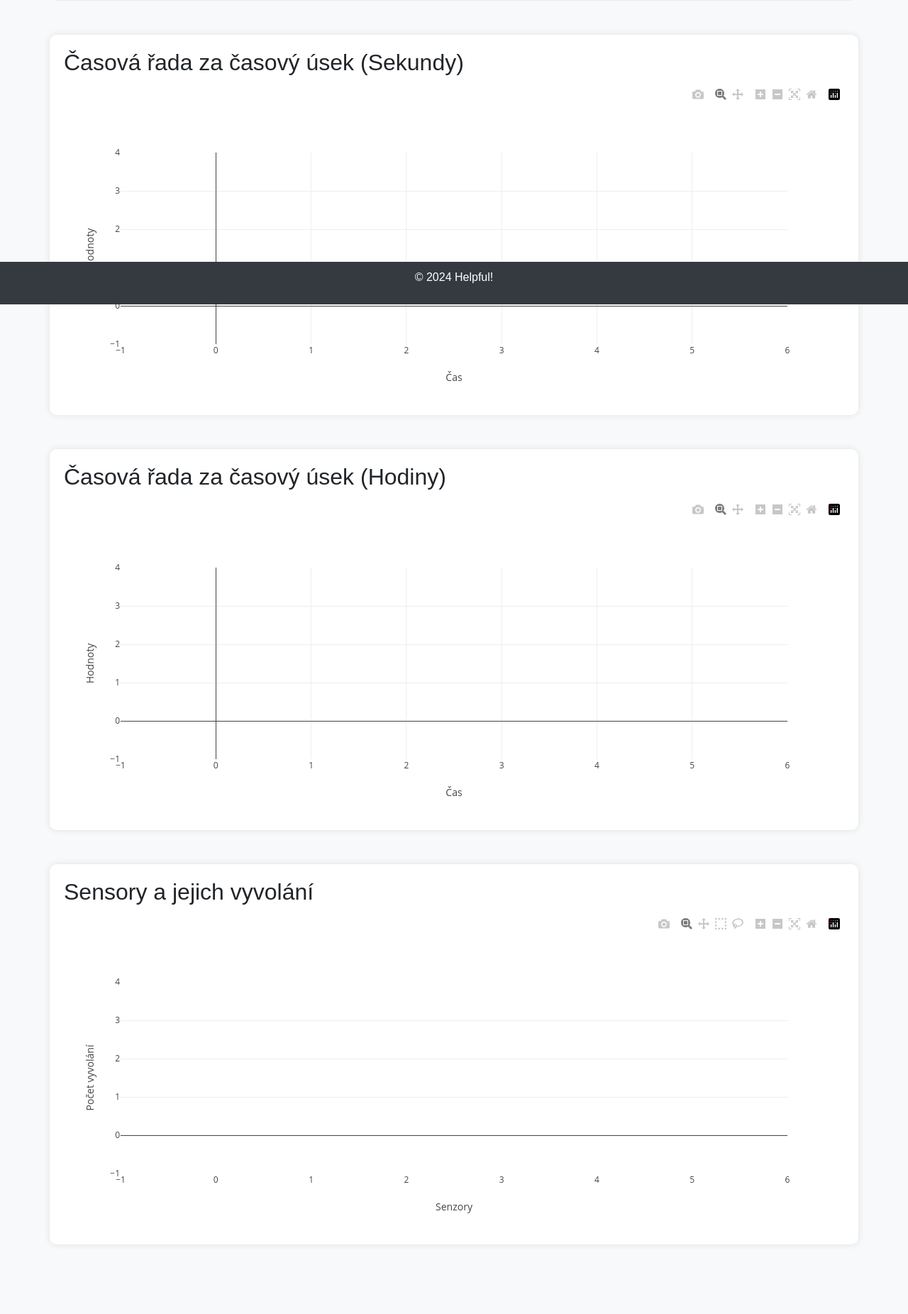
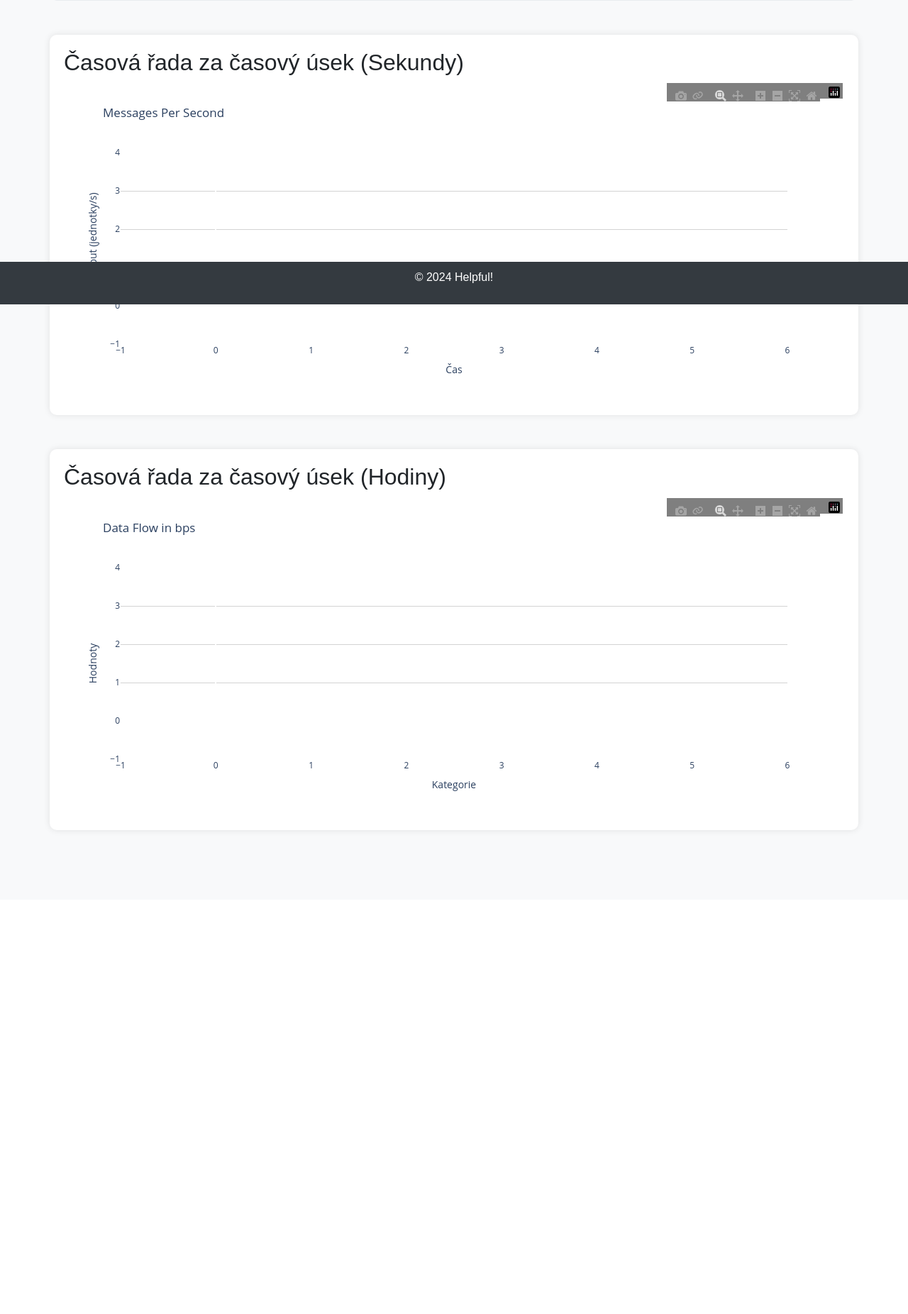
Before and after one commit to Matav5/Hackithon24, a Flask app: page / in a window 1280 px wide. Shown: the part 371-2223 px from the top of the page at 71% size. After the commit the page ends 1544 px from the top, so only its background shows below. Run offline with Flask 3, Linux system fonts and the light colour scheme; data that the repository does not hold is empty; some libraries are stand-ins or nearby versions.

Commit message:
Get this thing out

```diff
--- a/main.py
+++ b/main.py
@@ -6,7 +6,7 @@ from grafy import grafy
 import data.zpracovani as zprac
 from datetime import timedelta,timezone,datetime
 import sys
-
+import json
 app = Flask(__name__)
 
 sensors = ["sensor1", "sensor2", "sensor3", "sensor4", "sensor5", "sensor6"]
@@ -35,10 +35,18 @@ def update_data(od=None):
 
 @app.route('/api/data', methods=['GET'])
 def api_data():
+
     date = request.args.get('date')
 
+    print(date)
+    if date is None:
+        return "Ne"
+
+    date = datetime.fromisoformat(date)
+
     messages_per_second, data_flow_bps, events_per_sensor = update_data(date)
-
+    print(messages_per_second.size)
+    print(data_flow_bps.size)
     return {
         'plot_in_time_s': messages_per_second.to_json(),
         'plot_in_time_h': data_flow_bps.to_json(),
@@ -51,7 +59,7 @@ def home():
     messages_per_second, data_flow_bps, events_per_sensor = update_data()
 
 
-    plot_in_time_s = grafy.scatter_plot(messages_per_second["timestamp"], messages_per_second["messages_per_second"], 'Messages Per Second').to_html(full_html=False)
+    plot_in_time_s = grafy.time_series_chart(messages_per_second["timestamp"], messages_per_second["messages_per_second"], 'Messages Per Second').to_html(full_html=False)
     plot_in_time_h = grafy.area_chart(data_flow_bps["timestamp"], data_flow_bps["throughput_per_second"], 'Data Flow in bps').to_html(full_html=False)
     plot_bar_sensor = grafy.bar_chart(events_per_sensor["timestamp"],events_per_sensor["messages_per_second"], 'Events Per Sensor').to_html(full_html=False)
 
--- a/templates/home.html
+++ b/templates/home.html
@@ -16,37 +16,21 @@
     <div class="row justify-content-center">
         <div class="col-md-12 mb-5" style="background-color: #ffffff; padding: 20px; border-radius: 10px; margin-bottom: 20px; box-shadow: 0px 0px 10px rgba(0,0,0,0.1);">
             <h2>Časová řada za časový úsek (Sekundy)</h2>
-            <div id="plot_in_time_s"></div>
+            <div id="plot_in_time_s">{{ plot_in_time_s|safe }}</div>
         </div>
         <div class="col-md-12 mb-5" style="background-color: #ffffff; padding: 20px; border-radius: 10px; margin-bottom: 20px; box-shadow: 0px 0px 10px rgba(0,0,0,0.1);">
             <h2>Časová řada za časový úsek (Hodiny)</h2>
-            <div id="plot_in_time_h"></div>
+            <div id="plot_in_time_h">{{ plot_in_time_h|safe }}</div>
         </div>
-        <div class="col-md-12 mb-5" style="background-color: #ffffff; padding: 20px; border-radius: 10px; box-shadow: 0px 0px 10px rgba(0,0,0,0.1);">
-            <h2>Sensory a jejich vyvolání</h2>
-            <div id="plot_bar_sensor"></div>
-        </div>
+
     </div>
 </div>
 
 <script src="https://cdn.plot.ly/plotly-latest.min.js"></script>
 <script>
-    var posledniCasUpdatu;
-    function fetchData() {
-        posledniCasUpdatu = new Date();
-        fetch('/api/data?date=' + posledniCasUpdatu.toISOString())
-            .then(response => response.json())
-            .then(data => {
-                console.log(data);
-                Plotly.newPlot('plot_in_time_s', data.plot_in_time_s);
-                Plotly.newPlot('plot_in_time_h', data.plot_in_time_h);
-                Plotly.newPlot('plot_bar_sensor', data.plot_bar_sensor);
-                posledniCasUpdatu => data.datum
-            })
-            .catch(error => console.error('Error fetching data:', error));
-    }
-const WINDOW_SIZE = 35;
-document.addEventListener('DOMContentLoaded', function() {
+
+    const WINDOW_SIZE = 35;
+    document.addEventListener('DOMContentLoaded', function() {
     // Inicializace grafů
     var initialDataS = [{y: [], type: 'scatter', mode: 'lines+markers', marker: {color: 'blue'}}];
     var initialDataH = [{y: [], type: 'scatter', mode: 'lines+markers', marker: {color: 'green'}}];
@@ -78,30 +62,46 @@ document.addEventListener('DOMContentLoaded', function() {
         yaxis: { title: 'Počet vyvolání' }
     };
 
-    Plotly.newPlot('plot_in_time_s', initialDataS, layoutS);
+    /*Plotly.newPlot('plot_in_time_s', initialDataS, layoutS);
     Plotly.newPlot('plot_in_time_h', initialDataH, layoutH);
     Plotly.newPlot('plot_bar_sensor', initialDataSensor, layoutSensor);
-
+*/
     // Pravidelné volání fetchData
-    setInterval(fetchData, 5000);
+ //  setInterval(fetchData, 5000);
 });
+var posledniCasUpdatu;
 
 function fetchData() {
-    fetch('/api/data')
+    posledniCasUpdatu = new Date()
+    fetch('/api/data?date=' + posledniCasUpdatu.toISOString())
         .then(response => response.json())
         .then(data => {
             // Kontrola, zda jsou elementy grafů inicializovány
             if (Plotly.d3.select('#plot_in_time_s').node() &&
                 Plotly.d3.select('#plot_in_time_h').node() &&
-                Plotly.d3.select('#plot_bar_sensor').node()) {
+                Plotly.d3.select('#plot_bar_sensor').node())
+                {
                 // Kontrola, zda data jsou ve správném formátu
-                if (Array.isArray(data.plot_in_time_s) &&
-                    Array.isArray(data.plot_in_time_h) &&
-                    Array.isArray(data.plot_bar_sensor)) {
-                    Plotly.extendTraces('plot_in_time_s', { y: [data.plot_in_time_s] }, [0]);
-                    Plotly.extendTraces('plot_in_time_h', { y: [data.plot_in_time_h] }, [0]);
-                    Plotly.extendTraces('plot_bar_sensor', { y: [data.plot_bar_sensor] }, [0]);
+                plot_in_time_s = JSON.parse(data.plot_in_time_s)
+                plot_in_time_h = JSON.parse(data.plot_in_time_h)
+                plot_bar_sensor = JSON.parse(data.plot_bar_sensor)
+                    console.log(plot_in_time_s);
+                    console.log(plot_in_time_h);
+                    console.log(plot_bar_sensor );
+                    Plotly.extendTraces('plot_in_time_s', {
+                        x: plot_in_time_s.timestamp,
+                        y: plot_in_time_s.messages_per_second
+                    }, [0]);
 
+                    Plotly.extendTraces('plot_in_time_h', {
+                        x:  plot_in_time_h.timestamp,
+                        y: plot_in_time_h.throughput_per_second
+                    }, [0]);
+
+                    Plotly.extendTraces('plot_bar_sensor', {
+                        x: plot_bar_sensor.timestamp,
+                        y: plot_bar_sensor.messages_per_second
+                    }, [0]);
                     // Get current data length
                     let currentLength = Plotly.d3.select('#plot_in_time_s').node().data[0].y.length;
 
@@ -122,9 +122,9 @@ function fetchData() {
                                 range: [currentLength - WINDOW_SIZE, currentLength]
                             }
                         });
-                    }
-                } else {
-                    console.error('Data is not in array format');
+
+                    posledniCasUpdatu = new Date()
+
                 }
             } else {
                 console.error('Graph not initialized');
```
